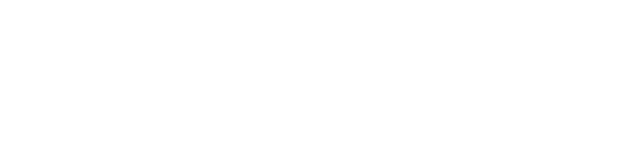
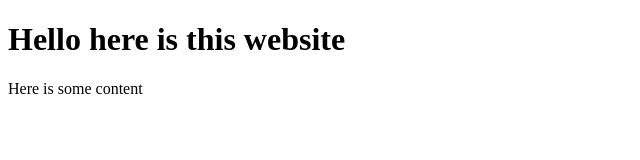
Before and after one commit to ksheahen/team-git-rich-csce-4901, a plain HTML site: page index.html in a window 1280 px wide. Shown: the whole page, without its empty margins (0-640 px from the left). Drawn offline with Linux system fonts and the light colour scheme.

Commit message:
Added content to index.html

```diff
--- a/index.html
+++ b/index.html
@@ -5,5 +5,8 @@
     <meta name="viewport" content="width=device-width, initial-scale=1.0" />
     <title>Document</title>
   </head>
-  <body></body>
+  <body>
+    <h1>Hello here is this website</h1>
+    <p>Here is some content</p>
+  </body>
 </html>
```
